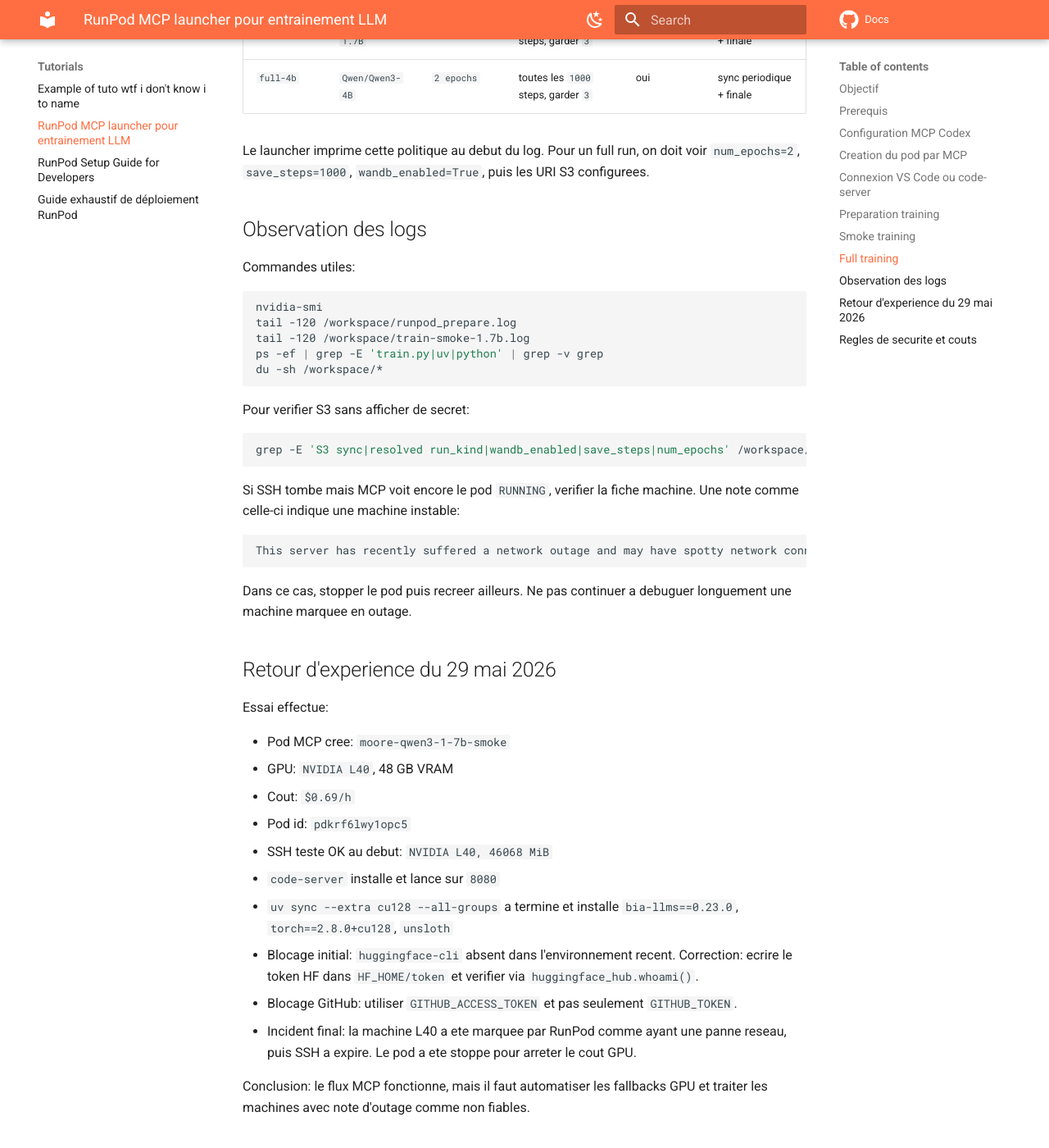
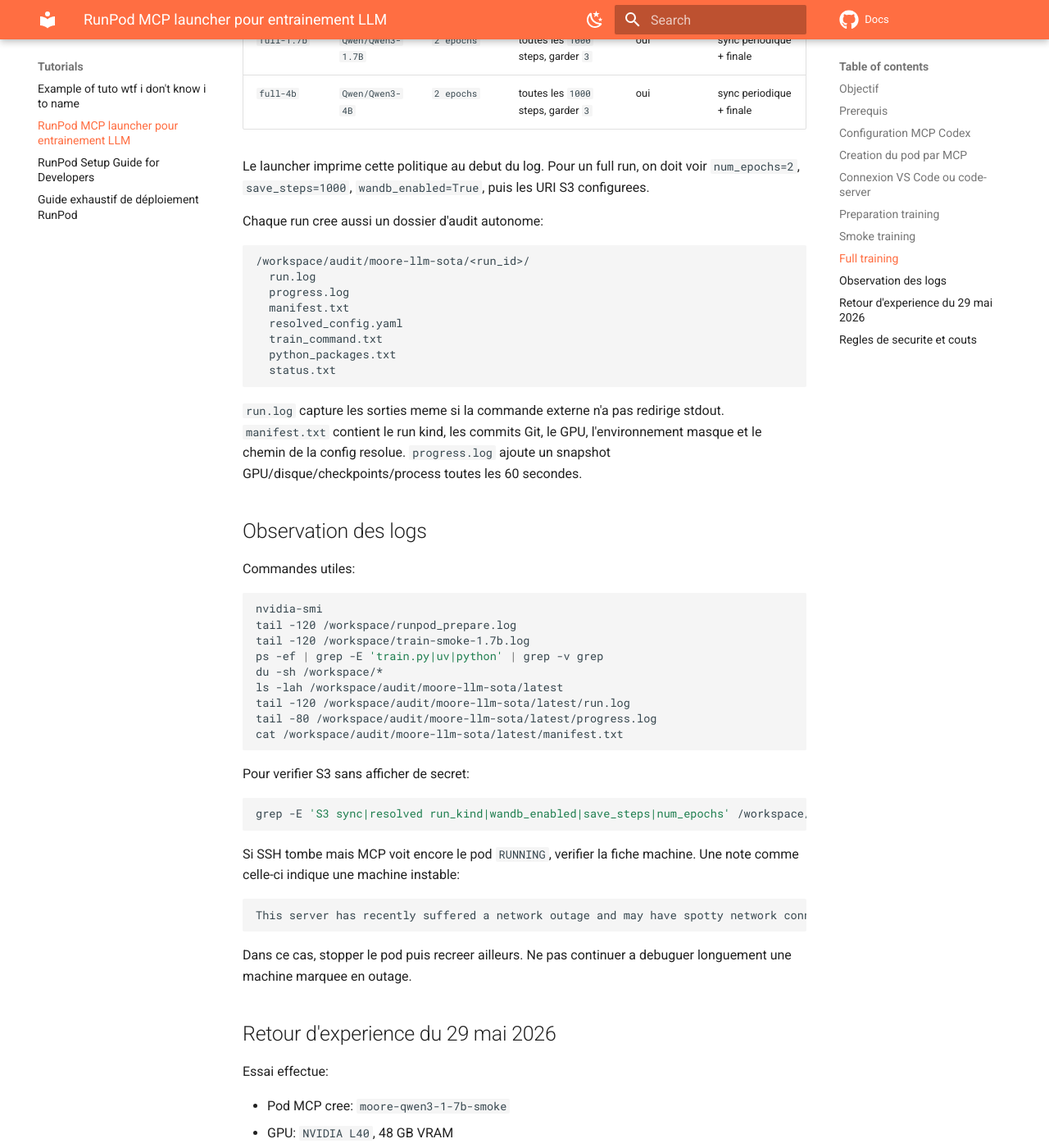
Before and after one commit to BurkimbIA/docs, an MkDocs documentation site: the page built from docs/tutorials/runpod_mcp_launcher.md, in a window 1280 px wide and 1400 px high, scrolled down 5241 px. Shown: the whole window at 82% size. Built offline with MkDocs 1.6.1 and Material for MkDocs 9.7.7, drawn with Linux system fonts in a browser that asks for light colours; comment, search, counter and statistics services are not loaded; some of the changed text lies outside the part shown.

Commit message:
Document RunPod training audit logs

````diff
--- a/docs/tutorials/runpod_mcp_launcher.md
+++ b/docs/tutorials/runpod_mcp_launcher.md
@@ -112,6 +112,7 @@ env:
   S3_MODEL_URI: "{{ RUNPOD_SECRET_S3_MODEL_URI }}"
   S3_LOG_URI: "{{ RUNPOD_SECRET_S3_LOG_URI }}"
   RUNPOD_S3_SYNC_INTERVAL_SECONDS: "300"
+  RUNPOD_AUDIT_INTERVAL_SECONDS: "60"
   REQUIRE_S3_SYNC: "true"
 ```
 
@@ -237,6 +238,21 @@ Politique actuelle:
 
 Le launcher imprime cette politique au debut du log. Pour un full run, on doit voir `num_epochs=2`, `save_steps=1000`, `wandb_enabled=True`, puis les URI S3 configurees.
 
+Chaque run cree aussi un dossier d'audit autonome:
+
+```text
+/workspace/audit/moore-llm-sota/<run_id>/
+  run.log
+  progress.log
+  manifest.txt
+  resolved_config.yaml
+  train_command.txt
+  python_packages.txt
+  status.txt
+```
+
+`run.log` capture les sorties meme si la commande externe n'a pas redirige stdout. `manifest.txt` contient le run kind, les commits Git, le GPU, l'environnement masque et le chemin de la config resolue. `progress.log` ajoute un snapshot GPU/disque/checkpoints/process toutes les 60 secondes.
+
 ## Observation des logs
 
 Commandes utiles:
@@ -247,6 +263,10 @@ tail -120 /workspace/runpod_prepare.log
 tail -120 /workspace/train-smoke-1.7b.log
 ps -ef | grep -E 'train.py|uv|python' | grep -v grep
 du -sh /workspace/*
+ls -lah /workspace/audit/moore-llm-sota/latest
+tail -120 /workspace/audit/moore-llm-sota/latest/run.log
+tail -80 /workspace/audit/moore-llm-sota/latest/progress.log
+cat /workspace/audit/moore-llm-sota/latest/manifest.txt
 ```
 
 Pour verifier S3 sans afficher de secret:
````
